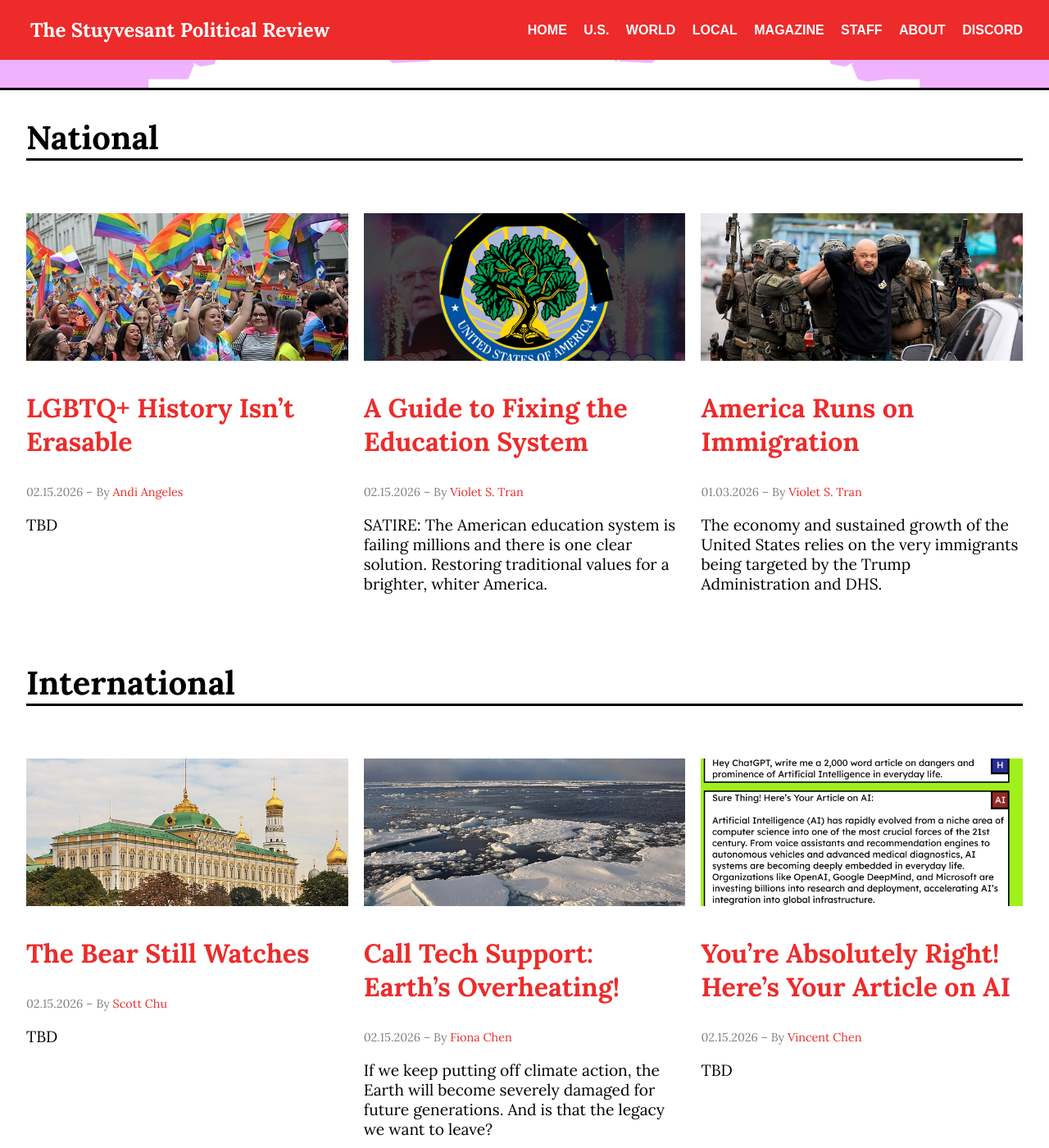
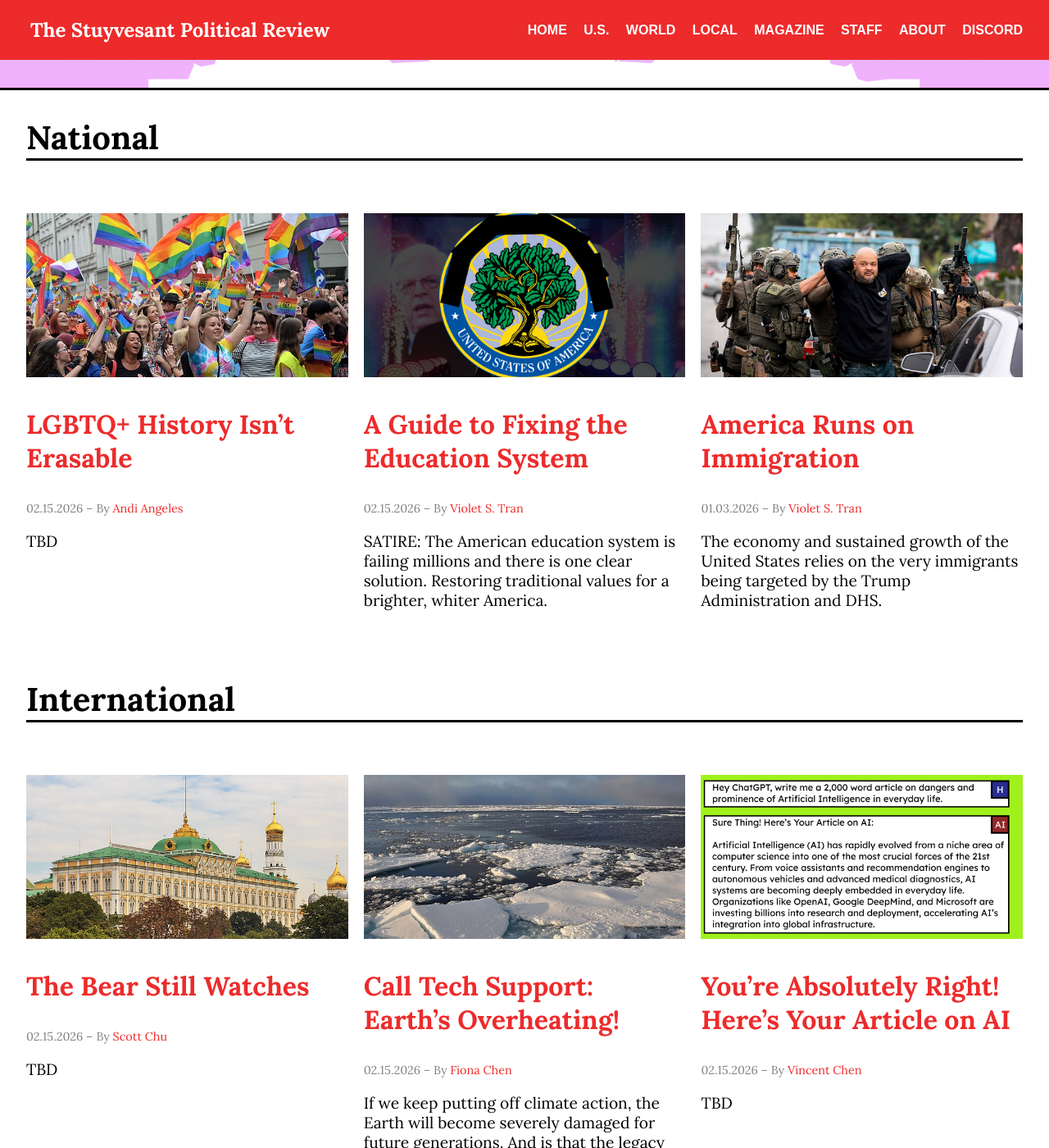
Before and after one commit to stuypoliticalreview/stuypoliticalreview.github.io, a Jekyll site: the page built from index.html, in a window 1280 px wide and 1400 px high, scrolled down 371 px. Shown: the whole window at 82% size. Built offline with Jekyll 4.4.1, drawn with Linux system fonts in a browser that asks for light colours.

Commit message:
hero changed 8

```diff
--- a/assets/css/style.css
+++ b/assets/css/style.css
@@ -119,7 +119,7 @@ nav a {
 
 .articles-grid img {
   width: 100%;
-  height: 180px;
+  height: 200px;
   object-fit: cover;
   font-size: 1.5rem;
 }
@@ -158,7 +158,7 @@ nav a {
 
 .post-image {
   width: 100%;
-  height: 800px;
+  height: 500px;
   display: block;
 }
 
```
